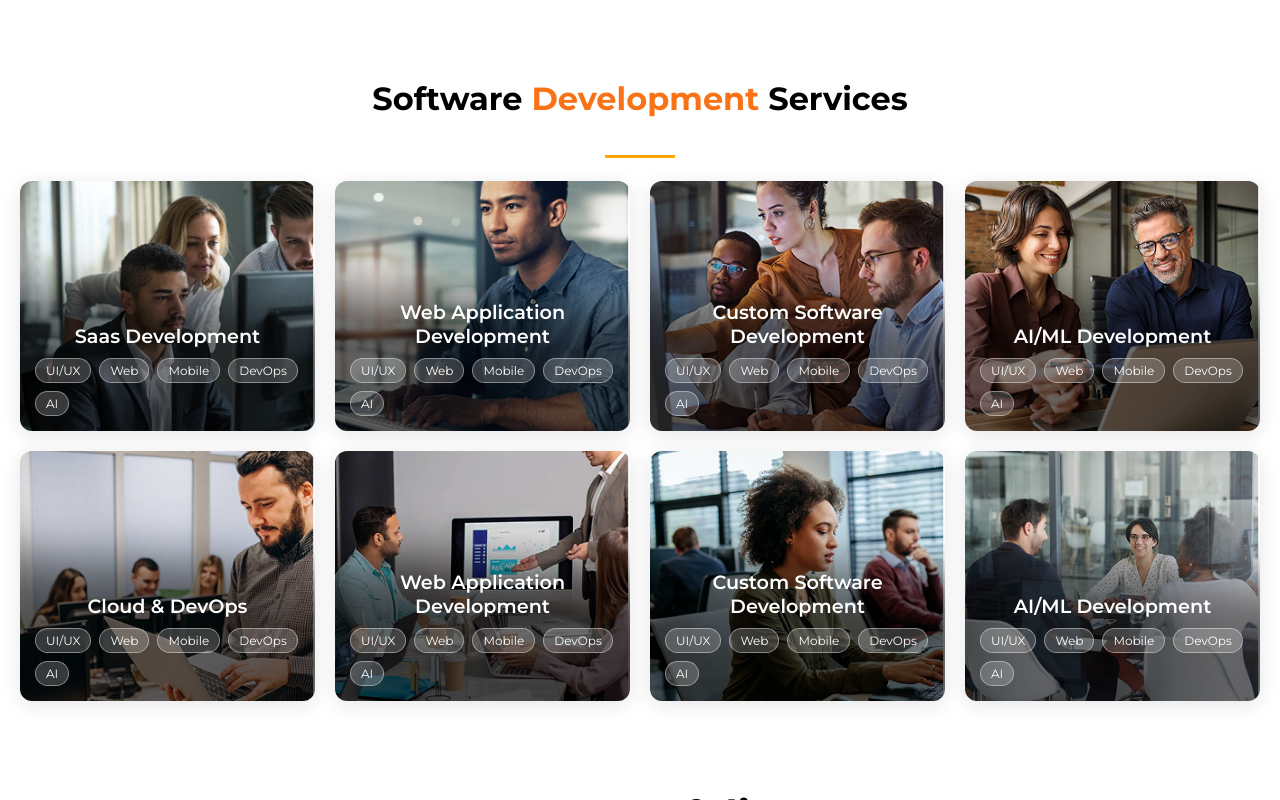
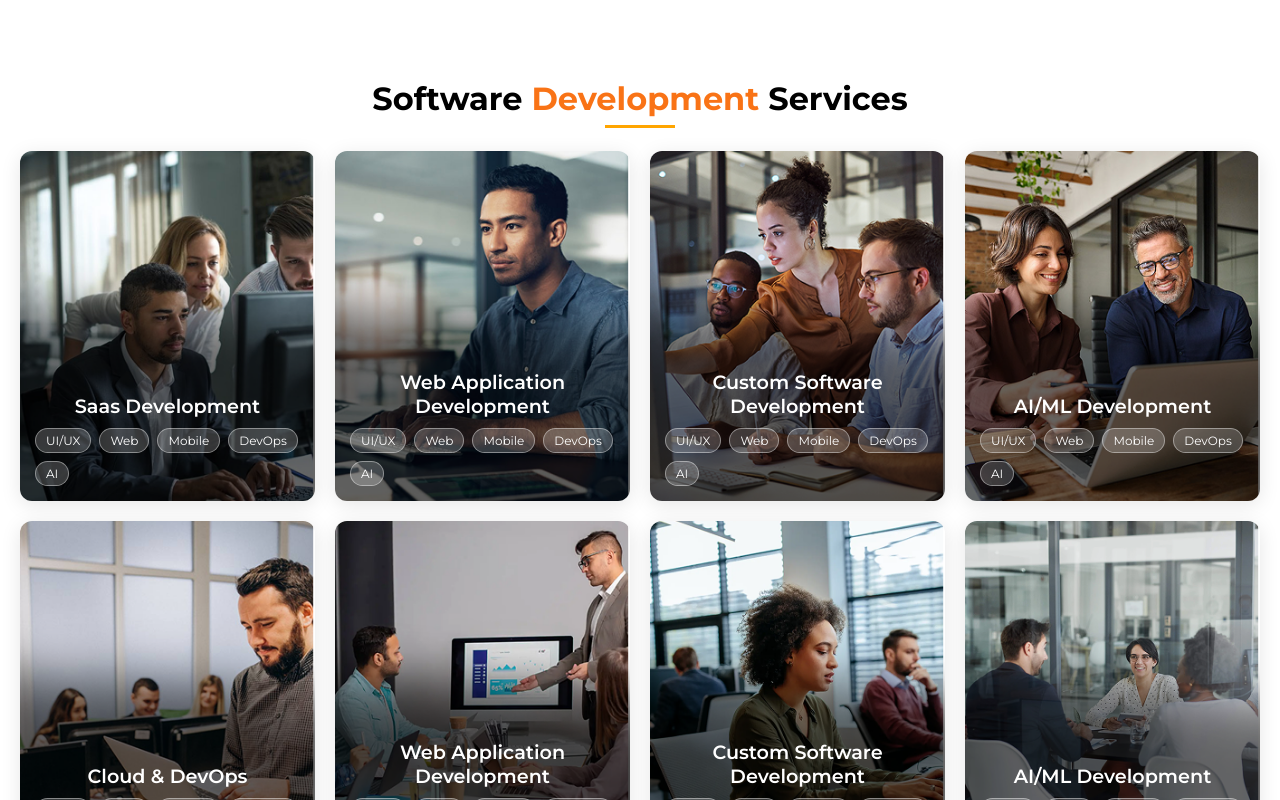
Before and after one commit to PiyushBohra/techzenon, a React (Vite) app: page / in a window 1280 px wide. Shown: the part 2220-3020 px from the top of the page. Built offline with nearby package versions, Linux system fonts and the light colour scheme.

Commit message:
update changes

```diff
--- a/src/components/Portfolio/portfolio.jsx
+++ b/src/components/Portfolio/portfolio.jsx
@@ -30,11 +30,12 @@ const portfolio = () => {
     <div className="portfolio-section">
       <h2 className="portfolio-title">
         Our <strong>Portfolio</strong>
-      </h2>
-      <div class="divider-container">
+        <div class="divider-container">
       <div class="background-divider"></div>
        <div class="divider"></div>
       </div>
+      </h2>
+
 
       <div className="portfolio-image-container">
         <img
--- a/src/components/Services/servicecards.css
+++ b/src/components/Services/servicecards.css
@@ -53,7 +53,7 @@
 
   .card-image {
     width: 100%;
-    height: 250px;
+    height: 350px;
     object-fit: cover;
     display: block;
     transition: transform 0.3s ease;
--- a/src/components/Services/servicecards.jsx
+++ b/src/components/Services/servicecards.jsx
@@ -33,11 +33,12 @@ const ServiceCards = () => {
     <div className="services-section">
       <h2>
         Software <span className="highlight">Development</span> Services
-      </h2>
-      <div class="divider-container">
-      <div class="background-divider"></div>
+        <div class="divider-container">
+        <div class="background-divider"></div>
        <div class="divider"></div>
       </div>
+      </h2>
+
       <div className="grid">
         {services.map((service, index) => (
           <ServiceCard key={index} title={service.title} image={service.image} />
--- a/src/components/Technologies/technology.css
+++ b/src/components/Technologies/technology.css
@@ -3,6 +3,25 @@
     font-family: 'Segoe UI', sans-serif;
     padding: 50px 20px;
     background-color: #fff;
+  }
+
+  .divider-container {
+    width: 100%;
+  }
+
+  .background-divider {
+    position: absolute;
+    width: 300px;
+    height: 1px;
+    background-color: #000;
+    z-index: -1;
+  }
+
+  .divider {
+    width: 70px;
+    height: 3px;
+    background-color: orange;
+    position: relative;
   }
 
   .tech-title {
--- a/src/components/Technologies/technology.jsx
+++ b/src/components/Technologies/technology.jsx
@@ -41,6 +41,10 @@ const technology = () => {
     <section className="tech-section">
       <h2 className="tech-title">
         Technologies And <strong>Platforms We Use</strong>
+        <div class="divider-container">
+      <div class="background-divider"></div>
+       <div class="divider"></div>
+      </div>
       </h2>
 
       <div className="tabs">
```
